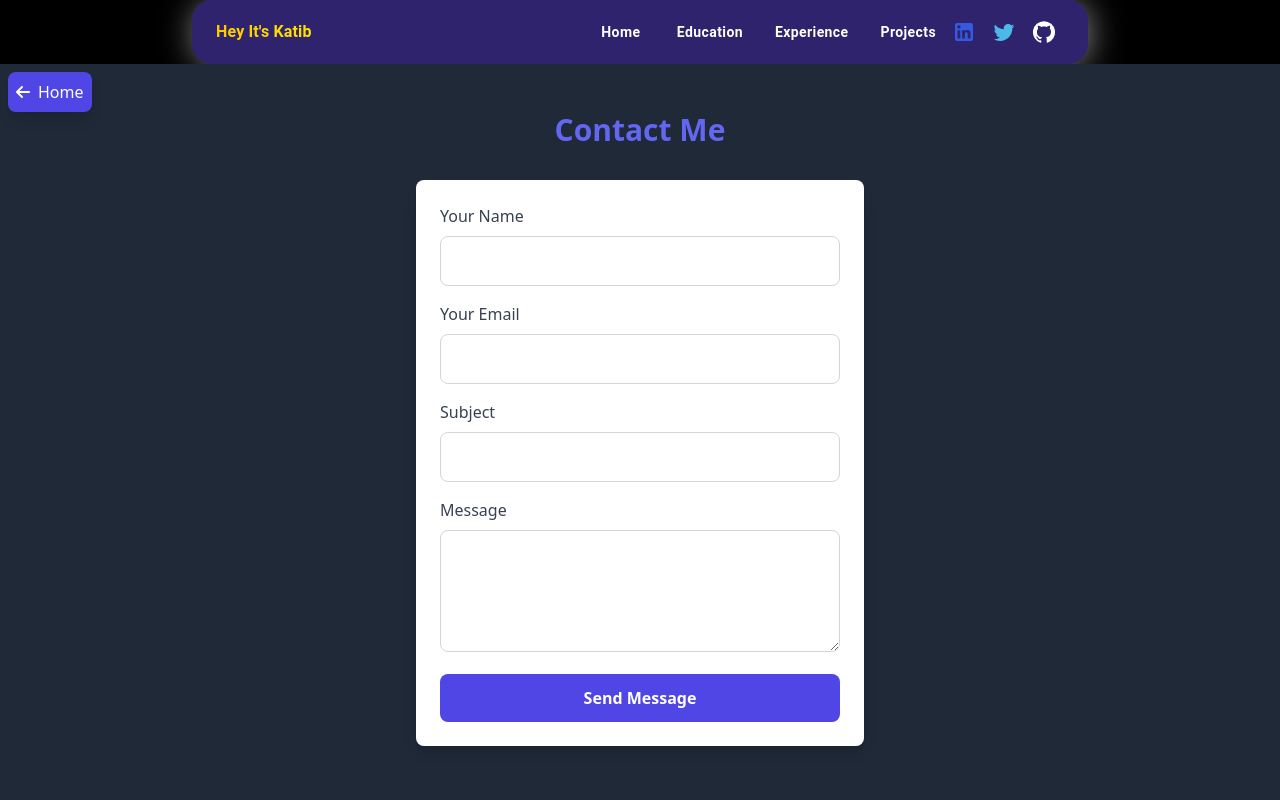
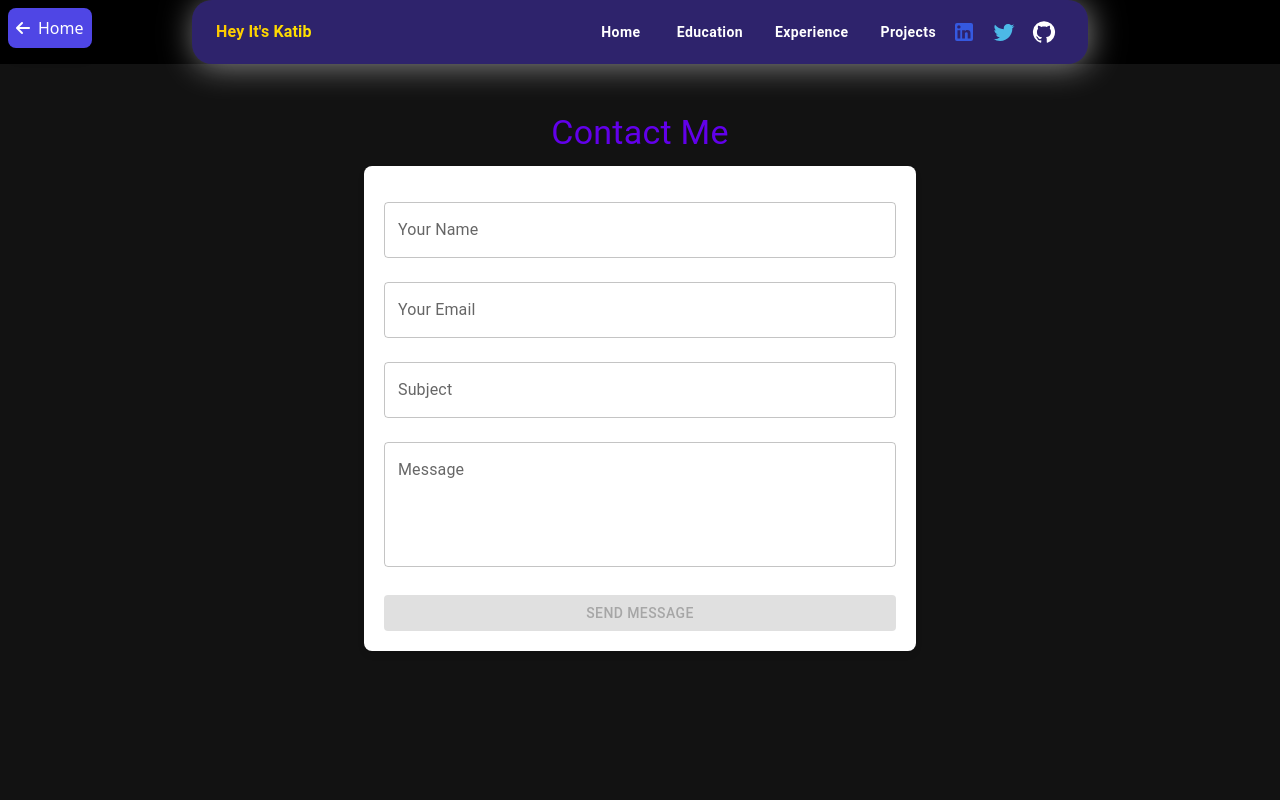
Before and after one commit to ansari-katib/Portfolio-netlify, a React (Vite) app: page /contact in a window 1280 px wide. Shown: the top 800 px of the page. Built offline with nearby package versions, Linux system fonts and the light colour scheme.

Commit message:
change in contact form used mui

```diff
--- a/src/Routes/Contact.jsx
+++ b/src/Routes/Contact.jsx
@@ -3,6 +3,8 @@ import { Link } from "react-router-dom";
 import { useFormik } from "formik";
 import axios from "axios";
 import { ContactSchema } from "../Schemas/contactForm";
+import { TextField, Button, Typography, Container } from "@mui/material";
+import { createTheme, ThemeProvider } from "@mui/material/styles";
 
 import Navbar from "../Components/Navbar";
 import Footer from "../Components/Footer";
@@ -13,6 +15,24 @@ const initialValues = {
   subject: "",
   message: "",
 };
+
+// Custom theme for the form colors
+const theme = createTheme({
+  palette: {
+    primary: {
+      main: "#6200ea", // Your desired primary color
+    },
+    secondary: {
+      main: "#03dac6", // Your secondary color
+    },
+    error: {
+      main: "#d32f2f", // Error color
+    },
+    background: {
+      default: "#121212", // Dark background
+    },
+  },
+});
 
 function Contact() {
   const [loading, setLoading] = useState(false);
@@ -35,11 +55,14 @@ function Contact() {
       setLoading(true);
       setFeedback("");
 
+      console.log(values);
       try {
         const response = await axios.post(
           "https://pbackend.up.railway.app/api/contact",
+          // "http://localhost:5000/api/contact",
           values
         );
+
 
         if (response.status === 200) {
           setFeedback("✅ Message sent successfully!");
@@ -47,9 +70,9 @@ function Contact() {
         } else {
           setFeedback("❌ Failed to send message. Please try again.");
         }
+
       } catch (error) {
-        console.error("Form submission error:", error);
-        setFeedback("❌ Something went wrong. Please try again.");
+        setFeedback("❌ Something went wrong. Please try again.",error.message);
       } finally {
         setLoading(false);
       }
@@ -57,11 +80,12 @@ function Contact() {
   });
 
   return (
-    <>
+    <ThemeProvider theme={theme}>
       <Navbar />
       <section
         id="contact"
-        className="py-12 bg-gray-800 dark:bg-gray-900 relative min-h-screen"
+        className="py-12 min-h-screen"
+        style={{ backgroundColor: theme.palette.background.default }}
       >
         <div className="absolute top-2 left-2">
           <Link
@@ -73,153 +97,122 @@ function Contact() {
           </Link>
         </div>
 
-        <h2 className="text-3xl font-bold text-center text-indigo-500 dark:text-indigo-400 mb-8">
+        <Typography
+          variant="h4"
+          align="center"
+          color="primary"
+          gutterBottom
+        >
           Contact Me
-        </h2>
+        </Typography>
 
-        <div className="container mx-auto flex flex-col items-center">
+        <Container maxWidth="sm">
           <form
             onSubmit={handleSubmit}
-            className="bg-white dark:bg-gray-800 p-6 rounded-lg shadow-lg w-full max-w-md"
+            style={{
+              backgroundColor: "#fff",
+              padding: "20px",
+              borderRadius: "8px",
+              boxShadow: "0 4px 6px rgba(0, 0, 0, 0.1)",
+            }}
           >
             {/* Name Field */}
-            <div className="mb-4">
-              <label
-                htmlFor="name"
-                className="block text-gray-700 dark:text-gray-300 font-medium"
-              >
-                Your Name
-              </label>
-              <input
-                type="text"
+            <TextField
+              fullWidth
               id="name"
               name="name"
-                autoComplete="off"
+              label="Your Name"
+              variant="outlined"
               value={values.name}
               onChange={handleChange}
               onBlur={handleBlur}
-                className={`mt-2 p-3 w-full border rounded-lg focus:outline-none focus:ring-2 focus:ring-indigo-500 dark:bg-gray-700 dark:text-white ${
-                  errors.name && touched.name
-                    ? "border-red-500"
-                    : "border-gray-300 dark:border-gray-600"
-                }`}
+              error={Boolean(errors.name && touched.name)}
+              helperText={errors.name && touched.name ? errors.name : ""}
+              margin="normal"
             />
-              {errors.name && touched.name && (
-                <p className="text-red-500 mt-1 text-sm">{errors.name}</p>
-              )}
-            </div>
 
             {/* Email Field */}
-            <div className="mb-4">
-              <label
-                htmlFor="email"
-                className="block text-gray-700 dark:text-gray-300 font-medium"
-              >
-                Your Email
-              </label>
-              <input
-                type="email"
+            <TextField
+              fullWidth
               id="email"
               name="email"
-                autoComplete="off"
+              label="Your Email"
+              variant="outlined"
+              type="email"
               value={values.email}
               onChange={handleChange}
               onBlur={handleBlur}
-                className={`mt-2 p-3 w-full border rounded-lg focus:outline-none focus:ring-2 focus:ring-indigo-500 dark:bg-gray-700 dark:text-white ${
-                  errors.email && touched.email
-                    ? "border-red-500"
-                    : "border-gray-300 dark:border-gray-600"
-                }`}
+              error={Boolean(errors.email && touched.email)}
+              helperText={errors.email && touched.email ? errors.email : ""}
+              margin="normal"
             />
-              {errors.email && touched.email && (
-                <p className="text-red-500 mt-1 text-sm">{errors.email}</p>
-              )}
-            </div>
 
             {/* Subject Field */}
-            <div className="mb-4">
-              <label
-                htmlFor="subject"
-                className="block text-gray-700 dark:text-gray-300 font-medium"
-              >
-                Subject
-              </label>
-              <input
-                type="text"
+            <TextField
+              fullWidth
               id="subject"
               name="subject"
-                autoComplete="off"
+              label="Subject"
+              variant="outlined"
               value={values.subject}
               onChange={handleChange}
               onBlur={handleBlur}
-                className={`mt-2 p-3 w-full border rounded-lg focus:outline-none focus:ring-2 focus:ring-indigo-500 dark:bg-gray-700 dark:text-white ${
-                  errors.subject && touched.subject
-                    ? "border-red-500"
-                    : "border-gray-300 dark:border-gray-600"
-                }`}
+              error={Boolean(errors.subject && touched.subject)}
+              helperText={errors.subject && touched.subject ? errors.subject : ""}
+              margin="normal"
             />
-              {errors.subject && touched.subject && (
-                <p className="text-red-500 mt-1 text-sm">{errors.subject}</p>
-              )}
-            </div>
 
             {/* Message Field */}
-            <div className="mb-4">
-              <label
-                htmlFor="message"
-                className="block text-gray-700 dark:text-gray-300 font-medium"
-              >
-                Message
-              </label>
-              <textarea
+            <TextField
+              fullWidth
               id="message"
               name="message"
-                rows="4"
-                autoComplete="off"
+              label="Message"
+              variant="outlined"
+              multiline
+              rows={4}
               value={values.message}
               onChange={handleChange}
               onBlur={handleBlur}
-                className={`mt-2 p-3 w-full border rounded-lg focus:outline-none focus:ring-2 focus:ring-indigo-500 dark:bg-gray-700 dark:text-white ${
-                  errors.message && touched.message
-                    ? "border-red-500"
-                    : "border-gray-300 dark:border-gray-600"
-                }`}
+              error={Boolean(errors.message && touched.message)}
+              helperText={errors.message && touched.message ? errors.message : ""}
+              margin="normal"
             />
-              {errors.message && touched.message && (
-                <p className="text-red-500 mt-1 text-sm">{errors.message}</p>
-              )}
-            </div>
 
             {/* Submit Button */}
-            <button
+            <Button
               type="submit"
-              className="w-full p-3 bg-indigo-600 text-white font-bold rounded-lg hover:bg-indigo-500 transition duration-300 flex justify-center items-center"
+              variant="contained"
+              color="primary"
+              fullWidth
               disabled={!(isValid && dirty) || loading}
+              style={{ marginTop: "20px" }}
             >
               {loading ? (
                 <span className="animate-pulse">Sending...</span>
               ) : (
                 "Send Message"
               )}
-            </button>
+            </Button>
 
             {/* Feedback Message */}
             {feedback && (
-              <p
-                className={`mt-4 text-center text-sm font-medium ${
-                  feedback.startsWith("✅")
-                    ? "text-green-500"
-                    : "text-red-500"
-                }`}
+              <Typography
+                variant="body2"
+                align="center"
+                style={{
+                  marginTop: "20px",
+                  color: feedback.startsWith("✅") ? "green" : "red",
+                }}
               >
                 {feedback}
-              </p>
+              </Typography>
             )}
           </form>
-        </div>
+        </Container>
       </section>
       <Footer />
-    </>
+    </ThemeProvider>
   );
 }
 
--- a/src/Routes/Projects.jsx
+++ b/src/Routes/Projects.jsx
@@ -22,8 +22,27 @@ function Projects() {
             description: "A full-stack e-commerce website for fast food with user authentication, cart functionality, and interactive UI.",
             techStack: ["MERN Stack", "Bootstrap", "React hooks", "Express", "OAuth", "JWT"],
             link: "#"
+        },
+        {
+            title: "Real-Time Chat Application (Socket.io)",
+            description: "A real-time chat application built with Node.js, Express, and Socket.io for instant messaging and live communication.",
+            techStack: [  "Node.js",
+                "Express",
+                "Socket.io",
+                "HTML",
+                "CSS",
+                "JavaScript",
+                "JWT Tokens",
+                "Multer",
+                "MongoDB",
+                "Zustand",
+                "Axios",
+                "Tailwind CSS",
+                "ShadCN"],
+            link: "#", // Add actual link to project if available
         }
     ];
+
 
     return (
         <>
```
Lines whose indentation alone changed are shown as unchanged.
